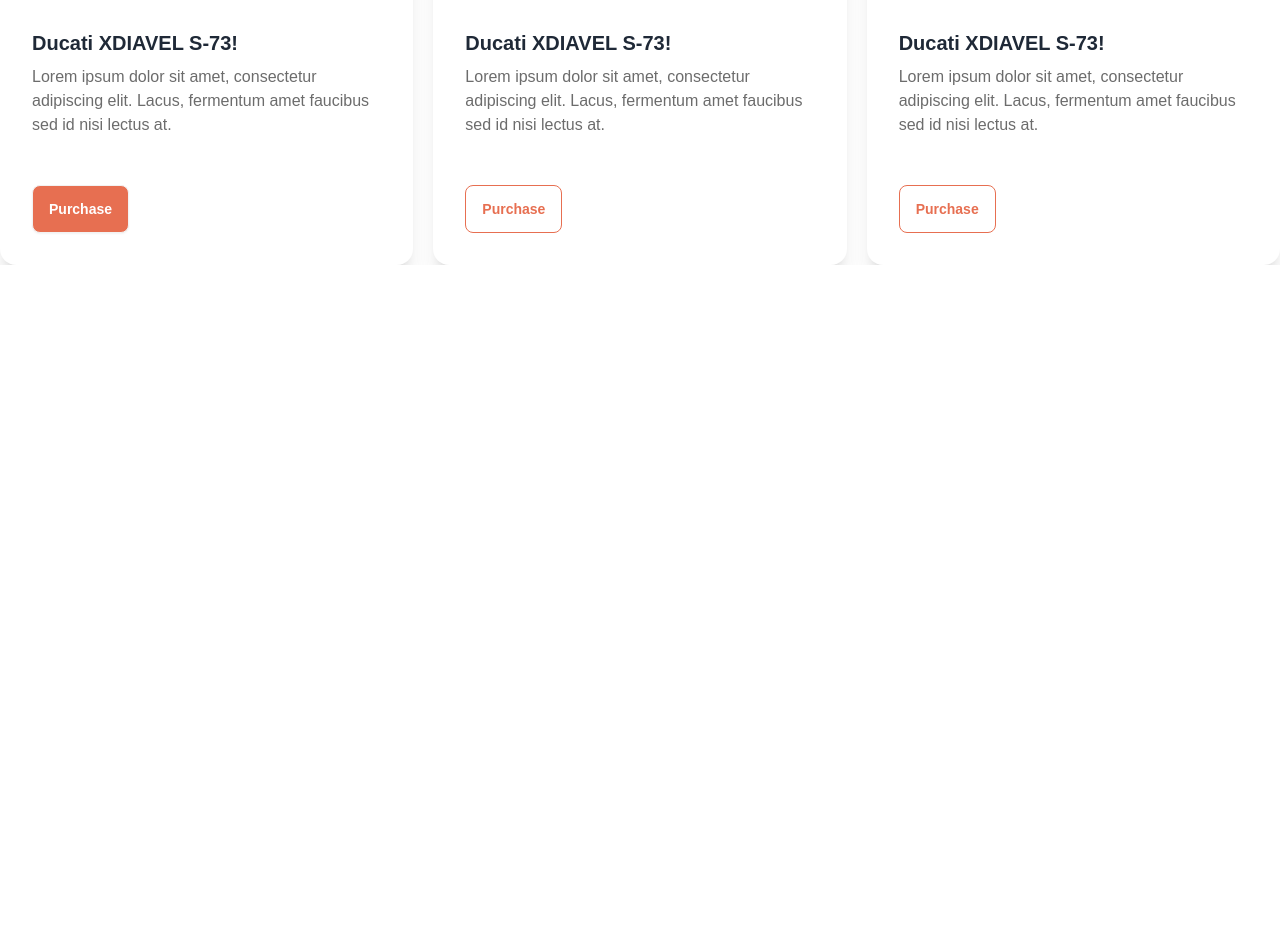
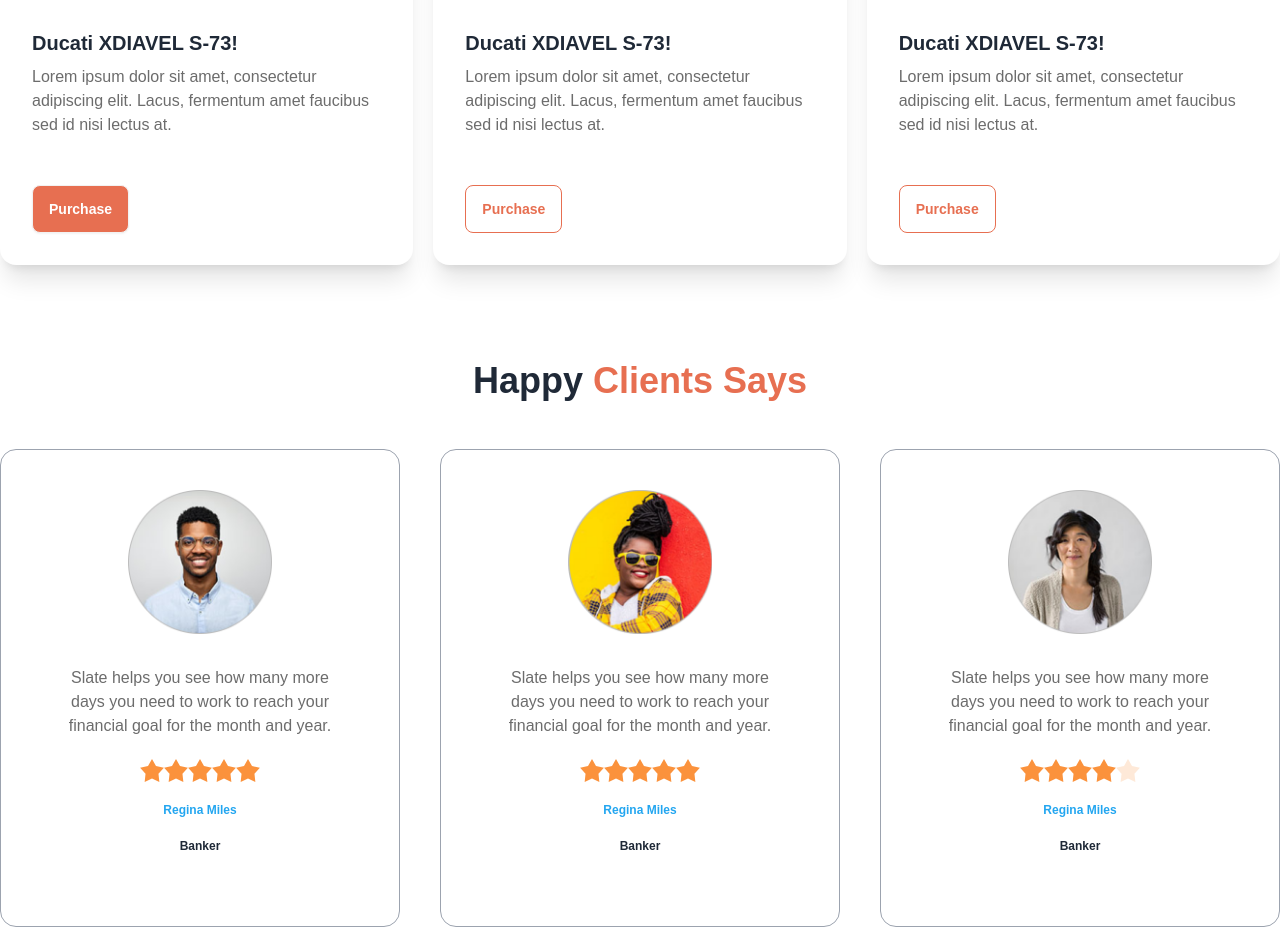
Before and after one commit to hellomaruf/bike-store-web, a plain HTML site: page index.html in a window 1280 px wide. Shown: the part 1096-2023 px from the top of the page. Before the commit the page ends 1361 px from the top, so only its background shows below. Drawn offline with nearby package versions, Linux system fonts and the light colour scheme.

Commit message:
finished happy clients says section

```diff
--- a/index.html
+++ b/index.html
@@ -67,7 +67,7 @@
                 <li><a href="">Contact</a></li>
               </ul>
             </div>
-            <h1 class="lg:text-3xl text-2xl font-bold ">Bike Store</h1>
+            <h1 class="lg:text-3xl text-2xl font-bold">Bike Store</h1>
           </div>
           <div class="navbar-end hidden lg:flex">
             <ul class="menu menu-horizontal px-1">
@@ -150,8 +150,12 @@
           <div
             class="absolute flex justify-between transform -translate-y-1/2 left-5 right-5 top-1/2"
           >
-            <a href="#slide1" class="btn btn-circle bg-[#E76F51] text-[#fff]">❮</a>
-            <a href="#slide3" class="btn btn-circle bg-[#E76F51] text-[#fff]">❯</a>
+            <a href="#slide1" class="btn btn-circle bg-[#E76F51] text-[#fff]"
+              >❮</a
+            >
+            <a href="#slide3" class="btn btn-circle bg-[#E76F51] text-[#fff]"
+              >❯</a
+            >
           </div>
         </div>
         <div id="slide3" class="carousel-item relative w-full">
@@ -180,47 +184,77 @@
           <div
             class="absolute flex justify-between transform -translate-y-1/2 left-5 right-5 top-1/2"
           >
-            <a href="#slide2" class="btn btn-circle bg-[#E76F51] text-[#fff]">❮</a>
-            <a href="#slide1" class="btn btn-circle bg-[#E76F51] text-[#fff]">❯</a>
+            <a href="#slide2" class="btn btn-circle bg-[#E76F51] text-[#fff]"
+              >❮</a
+            >
+            <a href="#slide1" class="btn btn-circle bg-[#E76F51] text-[#fff]"
+              >❯</a
+            >
           </div>
         </div>
-
       </div>
     </header>
 
     <main class="md:container md:mx-auto">
       <!-- Latext news section -->
-      <div class=" pt-24 ">
+      <div class="pt-24">
         <h1 class="text-4xl font-semibold text-center pb-12">Latest News</h1>
         <div class="">
-          <div class="grid lg:grid-cols-3 grid-rows-1 gap-5 justify-center items-center">
-            <div class="card  bg-base-100 shadow-xl">
-              <figure><img src="images/others/latest1.png" alt="Shoes" /></figure>
+          <div
+            class="grid lg:grid-cols-3 grid-rows-1 gap-5 justify-center items-center"
+          >
+            <div class="card bg-base-100 shadow-xl">
+              <figure>
+                <img src="images/others/latest1.png" alt="Shoes" />
+              </figure>
               <div class="card-body">
-                <h2 class="card-title text-xl font-semibold" >Ducati XDIAVEL S-73!</h2>
-                <p class="text-[#6C6C6C]">Lorem ipsum dolor sit amet, consectetur adipiscing elit. Lacus, fermentum amet faucibus sed id nisi lectus at.</p>
+                <h2 class="card-title text-xl font-semibold">
+                  Ducati XDIAVEL S-73!
+                </h2>
+                <p class="text-[#6C6C6C]">
+                  Lorem ipsum dolor sit amet, consectetur adipiscing elit.
+                  Lacus, fermentum amet faucibus sed id nisi lectus at.
+                </p>
                 <div class="card-actions mt-10">
                   <button class="btn text-[#fff] bg-[#E76F51]">Purchase</button>
                 </div>
               </div>
             </div>
-            <div class="card  bg-base-100 shadow-xl">
-              <figure><img src="images/others/latest2.png" alt="Shoes" /></figure>
+            <div class="card bg-base-100 shadow-xl">
+              <figure>
+                <img src="images/others/latest2.png" alt="Shoes" />
+              </figure>
               <div class="card-body">
-                <h2 class="card-title text-xl font-semibold" >Ducati XDIAVEL S-73!</h2>
-                <p class="text-[#6C6C6C]">Lorem ipsum dolor sit amet, consectetur adipiscing elit. Lacus, fermentum amet faucibus sed id nisi lectus at.</p>
+                <h2 class="card-title text-xl font-semibold">
+                  Ducati XDIAVEL S-73!
+                </h2>
+                <p class="text-[#6C6C6C]">
+                  Lorem ipsum dolor sit amet, consectetur adipiscing elit.
+                  Lacus, fermentum amet faucibus sed id nisi lectus at.
+                </p>
                 <div class="card-actions mt-10">
-                  <button class="btn btn-outline text-[#E76F51] ">Purchase</button>
+                  <button class="btn btn-outline text-[#E76F51]">
+                    Purchase
+                  </button>
                 </div>
               </div>
             </div>
             <div class="card bg-base-100 shadow-xl">
-              <figure><img src="images/others/latest3.png" alt="Shoes" /></figure>
+              <figure>
+                <img src="images/others/latest3.png" alt="Shoes" />
+              </figure>
               <div class="card-body">
-                <h2 class="card-title text-xl font-semibold" >Ducati XDIAVEL S-73!</h2>
-                <p class="text-[#6C6C6C]">Lorem ipsum dolor sit amet, consectetur adipiscing elit. Lacus, fermentum amet faucibus sed id nisi lectus at.</p>
+                <h2 class="card-title text-xl font-semibold">
+                  Ducati XDIAVEL S-73!
+                </h2>
+                <p class="text-[#6C6C6C]">
+                  Lorem ipsum dolor sit amet, consectetur adipiscing elit.
+                  Lacus, fermentum amet faucibus sed id nisi lectus at.
+                </p>
                 <div class="card-actions mt-10">
-                  <button class="btn btn-outline text-[#E76F51] ">Purchase</button>
+                  <button class="btn btn-outline text-[#E76F51]">
+                    Purchase
+                  </button>
                 </div>
               </div>
             </div>
@@ -228,7 +262,147 @@
         </div>
       </div>
 
+      <!-- happy client says section -->
+      <section class="pt-24">
+        <h1 class="text-4xl font-semibold text-center pb-12">
+          Happy <span class="text-[#E76F51]">Clients Says</span>
+        </h1>
 
+        <div class="grid grid-cols-1 md:grid-cols-2 lg:grid-cols-3 gap-10">
+          <!-- first review -->
+          <div class="card bg-base-100 border border-gray-400 py-10 px-8">
+            <figure>
+              <img src="images/others/user-1.png" class="w-36" alt="Shoes" />
+            </figure>
+            <div class="card-body space-y-3">
+              <p class="justify-center text-center text-[#6C6C6C]">
+                Slate helps you see how many more days you need to work to reach
+                your financial goal for the month and year.
+              </p>
+              <div class="rating justify-center">
+                <input
+                  type="radio"
+                  name="rating-2"
+                  class="mask mask-star-2 bg-orange-400"
+                />
+                <input
+                  type="radio"
+                  name="rating-2"
+                  class="mask mask-star-2 bg-orange-400"
+                />
+                <input
+                  type="radio"
+                  name="rating-2"
+                  class="mask mask-star-2 bg-orange-400"
+                />
+                <input
+                  type="radio"
+                  name="rating-2"
+                  class="mask mask-star-2 bg-orange-400"
+                  checked
+                />
+                <input
+                  type="radio"
+                  name="rating-2"
+                  class="mask mask-star-2 bg-orange-400"
+                />
+              </div>
+              <p class="text-xs font-semibold text-[#23A6F0] text-center">
+                Regina Miles
+              </p>
+              <p class="text-xs font-semibold text-center">Banker</p>
+            </div>
+          </div>
+          <!-- second review -->
+          <div class="card bg-base-100 border border-gray-400 py-10 px-8">
+            <figure>
+              <img src="images/others/user-3.png" class="w-36" alt="Shoes" />
+            </figure>
+            <div class="card-body space-y-3">
+              <p class="justify-center text-center text-[#6C6C6C]">
+                Slate helps you see how many more days you need to work to reach
+                your financial goal for the month and year.
+              </p>
+              <div class="rating justify-center">
+                <input
+                  type="radio"
+                  name="rating-2"
+                  class="mask mask-star-2 bg-orange-400"
+                />
+                <input
+                  type="radio"
+                  name="rating-2"
+                  class="mask mask-star-2 bg-orange-400"
+                />
+                <input
+                  type="radio"
+                  name="rating-2"
+                  class="mask mask-star-2 bg-orange-400"
+                />
+                <input
+                  type="radio"
+                  name="rating-2"
+                  class="mask mask-star-2 bg-orange-400"
+                  checked
+                />
+                <input
+                  type="radio"
+                  name="rating-2"
+                  class="mask mask-star-2 bg-orange-400"
+                />
+              </div>
+              <p class="text-xs font-semibold text-[#23A6F0] text-center">
+                Regina Miles
+              </p>
+              <p class="text-xs font-semibold text-center">Banker</p>
+            </div>
+          </div>
+          <!-- third review -->
+          <div class="card bg-base-100 border border-gray-400 py-10 px-8">
+            <figure>
+              <img src="images/others/user-2.png" class="w-36" alt="Shoes" />
+            </figure>
+            <div class="card-body space-y-3">
+              <p class="justify-center text-center text-[#6C6C6C]">
+                Slate helps you see how many more days you need to work to reach
+                your financial goal for the month and year.
+              </p>
+              <div class="rating justify-center">
+                <input
+                  type="radio"
+                  name="rating-2"
+                  class="mask mask-star-2 bg-orange-400"
+                />
+                <input
+                  type="radio"
+                  name="rating-2"
+                  class="mask mask-star-2 bg-orange-400"
+                />
+                <input
+                  type="radio"
+                  name="rating-2"
+                  class="mask mask-star-2 bg-orange-400"
+                />
+                <input
+                  type="radio"
+                  name="rating-2"
+                  class="mask mask-star-2 bg-orange-400"
+                  checked
+                />
+                <input
+                  type="radio"
+                  name="rating-2"
+                  class="mask mask-star-2 bg-orange-400"
+                />
+              </div>
+              <p class="text-xs font-semibold text-[#23A6F0] text-center">
+                Regina Miles
+              </p>
+              <p class="text-xs font-semibold text-center">Banker</p>
+            </div>
+          </div>
+        </div>
+      </section>
     </main>
     <footer></footer>
   </body>
```
